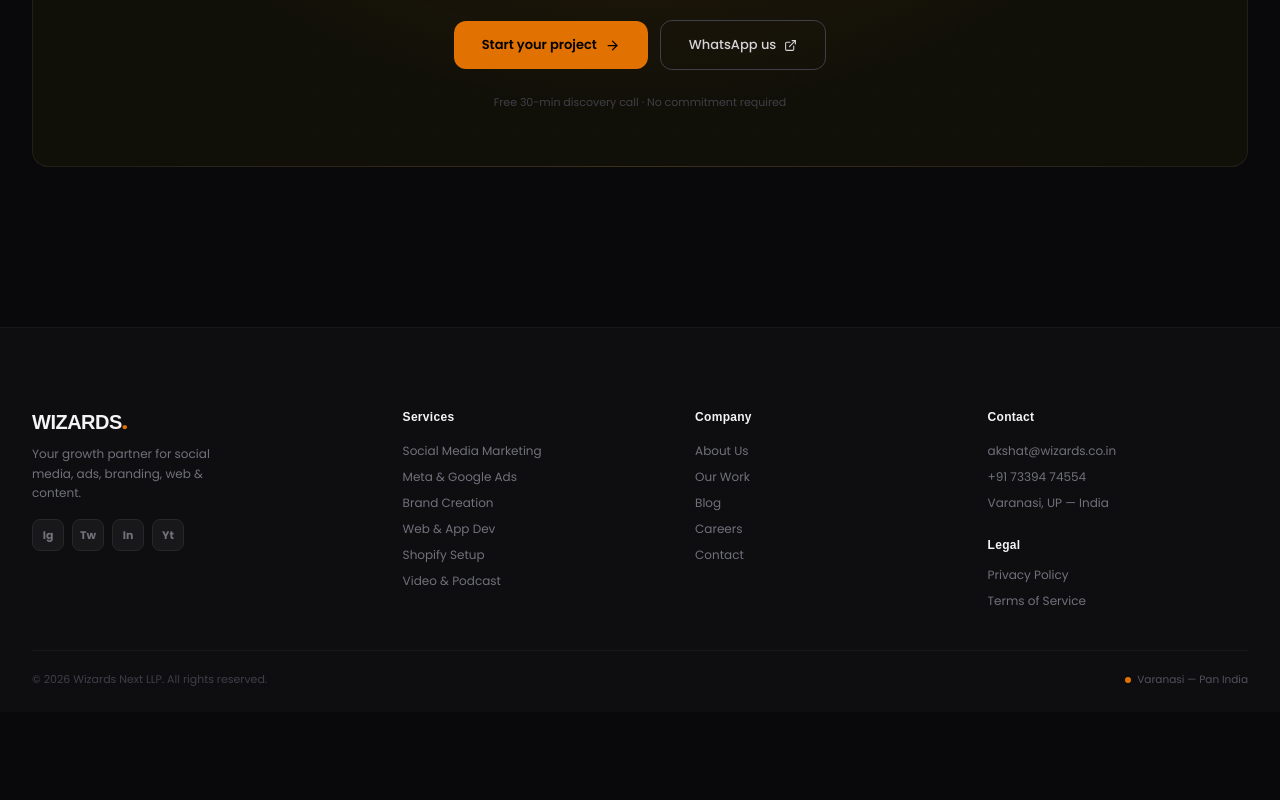
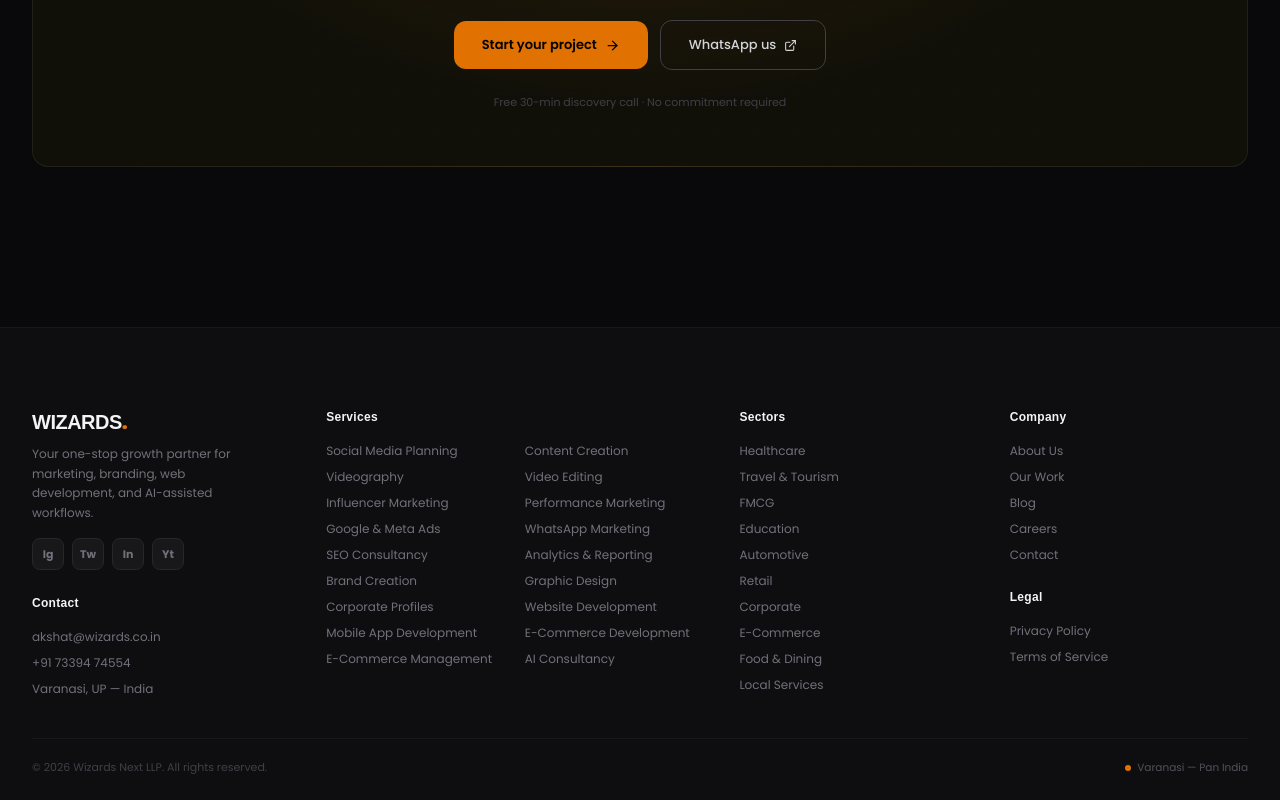
Before and after one commit to akshatwizard/wizards_next, a Next.js app: page /services/website-development in a window 1280 px wide. Shown: the part 5497-6297 px from the top of the page. Before the commit the page ends 6209 px from the top, so only its background shows below. Built offline with nearby package versions, Linux system fonts and the light colour scheme.

Commit message:
Add files via upload

```diff
--- a/src/components/footer.tsx
+++ b/src/components/footer.tsx
@@ -2,9 +2,39 @@
 import { Wrapper } from "./ui/sections";
 
 const services = [
-    "Social Media Marketing", "Meta & Google Ads", "Brand Creation",
-    "Web & App Dev", "Shopify Setup", "Video & Podcast",
+    { label: "Social Media Planning", href: "/services/social-media" },
+    { label: "Content Creation", href: "/services/content-creation" },
+    { label: "Videography", href: "/services/videography" },
+    { label: "Video Editing", href: "/services/video-editing" },
+    { label: "Influencer Marketing", href: "/services/influencer-marketing" },
+    { label: "Performance Marketing", href: "/services/performance-marketing" },
+    { label: "Google & Meta Ads", href: "/services/google-meta-ads-management" },
+    { label: "WhatsApp Marketing", href: "/services/whatsapp-marketing" },
+    { label: "SEO Consultancy", href: "/services/seo-consultancy" },
+    { label: "Analytics & Reporting", href: "/services/analytics-reporting" },
+    { label: "Brand Creation", href: "/services/brand-designing" },
+    { label: "Graphic Design", href: "/services/graphic-designing" },
+    { label: "Corporate Profiles", href: "/services/corporate-profile-creation" },
+    { label: "Website Development", href: "/services/website-development" },
+    { label: "Mobile App Development", href: "/services/app-dev" },
+    { label: "E-Commerce Development", href: "/services/ecommerce-development" },
+    { label: "E-Commerce Management", href: "/services/ecommerce-management" },
+    { label: "AI Consultancy", href: "/services/ai-consultancy" },
 ];
+
+const sectors = [
+    { label: "Healthcare", href: "/sector/healthcare" },
+    { label: "Travel & Tourism", href: "/sector/travel-and-tourism" },
+    { label: "FMCG", href: "/sector/fmcg" },
+    { label: "Education", href: "/sector/education" },
+    { label: "Automotive", href: "/sector/automotive" },
+    { label: "Retail", href: "/sector/retail" },
+    { label: "Corporate", href: "/sector/corporate" },
+    { label: "E-Commerce", href: "/sector/e-commerce" },
+    { label: "Food & Dining", href: "/sector/food-and-dining" },
+    { label: "Local Services", href: "/sector/local-services" },
+];
+
 const company = [
     { label: "About Us", href: "/about" },
     { label: "Our Work", href: "/our-works" },
@@ -24,14 +54,25 @@
     { label: "Yt", href: "#" },
 ];
 
+function ColumnHeading({ children }: { children: React.ReactNode }) {
+    return (
+        <p
+            className="text-zinc-100 font-semibold text-[12px] tracking-wide mb-4"
+            style={{ fontFamily: "'Syne', sans-serif" }}
+        >
+            {children}
+        </p>
+    );
+}
+
 export default function Footer() {
     return (
         <footer className="bg-zinc-800/20 border-t border-zinc-900 px-8 pb-6">
             <Wrapper className="pb-0! gap-0!">
                 <div
-                    className="grid gap-8 mb-10 lg:grid-cols-[1.3fr_1fr_1fr_1fr] md:grid-cols-2 grid-cols-1"
+                    className="grid gap-8 mb-10 lg:grid-cols-[1.1fr_1.6fr_1fr_1fr] md:grid-cols-2 grid-cols-1"
                 >
-                    {/* Brand */}
+                    {/* Brand + Contact */}
                     <div>
                         <p
                             className="font-extrabold text-xl text-zinc-100 tracking-tight mb-2"
@@ -40,11 +81,11 @@
                             WIZARDS<span className="text-amber-600">.</span>
                         </p>
                         <p className="text-zinc-500 text-[12px] font-light leading-relaxed max-w-50 mb-4">
-                            Your growth partner for social media, ads, branding, web & content.
+                            Your one-stop growth partner for marketing, branding, web development, and AI-assisted workflows.
                         </p>
 
                         {/* Text-label social buttons */}
-                        <div className="flex gap-2">
+                        <div className="flex gap-2 mb-6">
                             {socials.map(({ label, href }) => (
                                 <a
                                     key={label}
@@ -56,51 +97,9 @@
                                 </a>
                             ))}
                         </div>
-                    </div>
 
-                    {/* Services */}
-                    <div>
-                        <p
-                            className="text-zinc-100 font-semibold text-[12px] tracking-wide mb-4"
-                            style={{ fontFamily: "'Syne', sans-serif" }}
-                        >
-                            Services
-                        </p>
+                        <ColumnHeading>Contact</ColumnHeading>
                         <div className="flex flex-col gap-2">
-                            {services.map((s) => (
-                                <a key={s} href="#" className="text-zinc-500 text-[12px] hover:text-amber-600 transition-colors duration-200">
-                                    {s}
-                                </a>
-                            ))}
-                        </div>
-                    </div>
-
-                    {/* Company */}
-                    <div>
-                        <p
-                            className="text-zinc-100 font-semibold text-[12px] tracking-wide mb-4"
-                            style={{ fontFamily: "'Syne', sans-serif" }}
-                        >
-                            Company
-                        </p>
-                        <div className="flex flex-col gap-2">
-                            {company.map(({ label, href }) => (
-                                <Link key={label} href={href} className="text-zinc-500 text-[12px] hover:text-amber-600 transition-colors duration-200">
-                                    {label}
-                                </Link>
-                            ))}
-                        </div>
-                    </div>
-
-                    {/* Contact + Legal */}
-                    <div>
-                        <p
-                            className="text-zinc-100 font-semibold text-[12px] tracking-wide mb-4"
-                            style={{ fontFamily: "'Syne', sans-serif" }}
-                        >
-                            Contact
-                        </p>
-                        <div className="flex flex-col gap-2 mb-6">
                             <a href="mailto:akshat@wizards.co.in" className="text-zinc-500 text-[12px] hover:text-amber-600 transition-colors duration-200">
                                 akshat@wizards.co.in
                             </a>
@@ -109,12 +108,43 @@
                             </a>
                             <span className="text-zinc-500 text-[12px]">Varanasi, UP — India</span>
                         </div>
-                        <p
-                            className="text-zinc-100 font-semibold text-[12px] tracking-wide mb-3"
-                            style={{ fontFamily: "'Syne', sans-serif" }}
-                        >
-                            Legal
-                        </p>
+                    </div>
+
+                    {/* Services — full list, two sub-columns */}
+                    <div>
+                        <ColumnHeading>Services</ColumnHeading>
+                        <div className="grid grid-cols-2 gap-x-4 gap-y-2">
+                            {services.map(({ label, href }) => (
+                                <Link key={label} href={href} className="text-zinc-500 text-[12px] hover:text-amber-600 transition-colors duration-200">
+                                    {label}
+                                </Link>
+                            ))}
+                        </div>
+                    </div>
+
+                    {/* Sectors — new */}
+                    <div>
+                        <ColumnHeading>Sectors</ColumnHeading>
+                        <div className="flex flex-col gap-2">
+                            {sectors.map(({ label, href }) => (
+                                <Link key={label} href={href} className="text-zinc-500 text-[12px] hover:text-amber-600 transition-colors duration-200">
+                                    {label}
+                                </Link>
+                            ))}
+                        </div>
+                    </div>
+
+                    {/* Company + Legal */}
+                    <div>
+                        <ColumnHeading>Company</ColumnHeading>
+                        <div className="flex flex-col gap-2 mb-6">
+                            {company.map(({ label, href }) => (
+                                <Link key={label} href={href} className="text-zinc-500 text-[12px] hover:text-amber-600 transition-colors duration-200">
+                                    {label}
+                                </Link>
+                            ))}
+                        </div>
+                        <ColumnHeading>Legal</ColumnHeading>
                         <div className="flex flex-col gap-2">
                             {legal.map(({ label, href }) => (
                                 <Link key={label} href={href} className="text-zinc-500 text-[12px] hover:text-amber-600 transition-colors duration-200">
--- a/src/components/hero.tsx
+++ b/src/components/hero.tsx
@@ -2,6 +2,7 @@
 import { HeroBackground } from './ui/hero-background'
 import { PageHeading } from './ui/headings'
 import Link from 'next/link'
+import Image from 'next/image'
 import { FadeUp } from './ui/motion_components'
 import { Shield, ShieldCheck } from 'lucide-react'
 
@@ -24,7 +25,7 @@
 
                         <FadeUp delay={0.05}>
                             <PageHeading className='font-medium'>
-                                We Don't Just Market. We <span className='font-sora! text-amber-600'>Ignite</span> <br />Your <span className='font-sora! text-amber-600'>Brand</span>
+                                We Don&apos;t Just Market. We <span className='font-sora! text-amber-600'>Ignite</span> <br />Your <span className='font-sora! text-amber-600'>Brand</span>
                             </PageHeading>
                         </FadeUp>
 
@@ -81,6 +82,19 @@
                         </FadeUp>
 
                     </div>
+
+                    <div className='w-full h-full flex items-center justify-center relative mt-6 lg:mt-0'>
+                        <FadeUp delay={0.2} className="relative w-full max-w-[420px] lg:max-w-full">
+                            <Image
+                                src="/images/services-neon-network.webp"
+                                alt="Illustrated map of Wizards Next's services — branding, marketing, content, video, web development, e-commerce, and AI, connected as one growth system"
+                                width={1024}
+                                height={1536}
+                                priority
+                                className="w-full h-auto object-contain select-none pointer-events-none drop-shadow-[0_0_50px_rgba(217,119,6,0.12)]"
+                            />
+                        </FadeUp>
+                    </div>
                 </div>
             </Wrapper>
         </Section>
```
Also changed, not shown: public/images/services-neon-network.webp (added).
